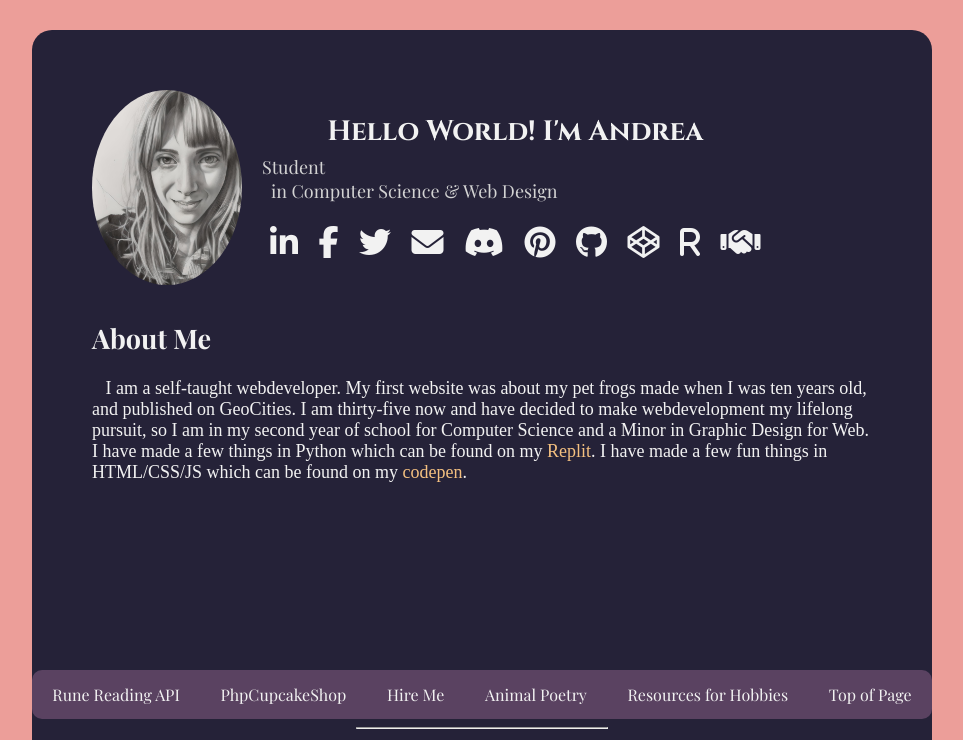
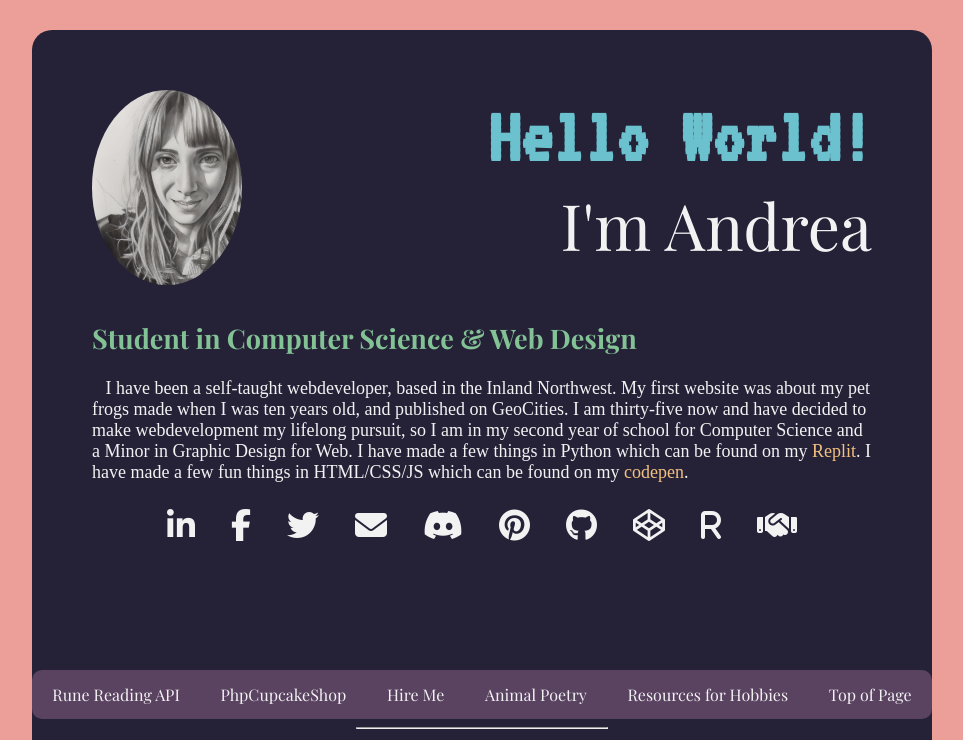
Before and after one commit to aemegi/aemegi.github.io, a PHP site: page / in a window 1280 px wide. Shown: the top 740 px of the page, without its empty margins (158-1121 px from the left). Run offline with PHP 8.4, Linux system fonts and the light colour scheme; some libraries are stand-ins or nearby versions; some web fonts are replaced.

Commit message:
Add files via upload

```diff
--- a/index.html
+++ b/index.html
@@ -93,15 +93,18 @@
           <img src="profilepic.jpg" alt="Profile Picture">
         </div>
         <div class="profile-info">
-        <h1>Hello World! I'm Andrea</h1>
-        <p>Student <br>&nbsp;&nbsp;in Computer Science & Web Design</p>
+          <h1>Hello World!</h1>
+          <p>&nbsp;&nbsp;I'm Andrea</p>
+        </div>
+      </div>
+      <div class="profile-content">
+        <h2>Student in Computer Science & Web Design</h2>
+        <p>&nbsp;&nbsp; I have been a self-taught webdeveloper, based in the Inland Northwest. My first website was about my pet frogs made when I was ten years old, and published on GeoCities. I am thirty-five now and have decided to make webdevelopment my lifelong pursuit, so I am in my second year of school for Computer Science and a Minor in Graphic Design for Web. I have made a few things in Python which can be found on my <a href="https://replit.com/@andreacrofoot" alt="replit">Replit</a>. I have made a few fun things in HTML/CSS/JS which can be found on my <a href="https://codepen.io/aemegi" alt="codepen">codepen</a>.</p>
         <div class="profile-buttons">
-
           <a href="https://www.linkedin.com/in/andreacrofoot/" alt="linkedIn" class="fa-icon fa fa-linkedin"></a>
           <a href="https://www.facebook.com/andrea.crofoot" alt="linkedIn" class="fa-icon fa fa-facebook"></a>
           <a href="https://x.com/aemegi_" alt="twitter" class="fa-icon fa fa-twitter"></a>
           <a href="mailto:aemegi@icloud.com" alt="email" class="fa-icon fa fa-envelope"></a>
-
           <a href="https://discord.com/invite/jVJYmFz2Ye" alt="discord" class="fa-icon fa-brands fa-discord"></a>
           <a href="https://www.pinterest.com/aemegi_/" alt="github" class="fa-icon fa fa-pinterest"></a>
           <a href="https://github.com/aemegi/" alt="github" class="fa-icon fa fa-github"></a>
@@ -111,22 +114,7 @@
         </div>
       </div>
     </div>
-    <div class="profile-content">
-      <h2>About Me</h2>
-      <p>&nbsp;&nbsp; I am a self-taught webdeveloper.  My first website was about my pet frogs made when I was ten years old, and published on GeoCities.
-        I am thirty-five now and have decided to make webdevelopment my lifelong pursuit, so I am in my second year of school for Computer Science and a Minor in Graphic Design for Web.
-       I have made a few things in Python which can be found on my <a href="https://replit.com/@andreacrofoot" alt="replit">Replit</a>. I have made a few fun things in HTML/CSS/JS which can be found on my <a href="https://codepen.io/aemegi" alt="codepen">codepen</a>.
 
-       </p>
-
-      </p>
-      <p>
-
-
-      </p>
-
-    </div>
-  </div>
   <div id="navbar">
     <a class="nav-item" href="#runes">Rune Reading API</a>
     <a class="nav-item" href="#phpcupcake">PhpCupcakeShop</a>
@@ -201,8 +189,8 @@
                              <div id="animalpoems" class="container">
                               <section>
                                 <div style="position: relative; top: 10vh;">
-                               <h2>Animal Poetry</h2>
-                              <div class="ant" style="">
+                               <h2 class="section-title"><a href="https://aemegi.github.io/poems/index.html">Animal Poetry</a></h2>
+                              <div class="ant">
                                 <div class="poem">
                                   <h2>The Ant and the Seed</h2>
                                       <p>
--- a/styles.css
+++ b/styles.css
@@ -1,5 +1,5 @@
 @import url('https://fonts.googleapis.com/css2?family=Cinzel:wght@400..900&family=Playfair+Display:ital,wght@0,400..900;1,400..900&family=Zeyada&display=swap');
-
+@import url('https://fonts.googleapis.com/css2?family=VT323&display=swap');
 body {
   margin: 0;
   padding: 0;
@@ -9,25 +9,24 @@ body {
 }
 
 h1, h2 {
-
   font-family: "Playfair Display", serif;
 }
+
 h3, h4, h5, h6 {
-
   font-family: "Cinzel", serif;
 }
 
 .name {
-
   font-family: "Zeyada", cursive;
 }
+
 main {
   background-color: #252238;
   max-width: 900px;
   margin: 0 auto;
   border-radius: 20px;
+}
 
-}
 .container {
   padding: 60px;
   font-size: 18px;
@@ -40,9 +39,9 @@ main {
   min-height: 65vh;
 }
 
-
 .profile-header {
   display: flex;
+  justify-content: space-between;
   align-items: center;
   margin-bottom: 30px;
 }
@@ -53,38 +52,40 @@ main {
   margin-right: 20px;
 }
 
+.profile-info {
+  text-align: right;
+}
+
 .profile-info h1 {
-    font-family: "Cinzel", serif;
+  color: #6bc2ce;
+  font-family: "VT323", monospace;
   margin: 0;
-    font-size: 28px;
+  font-size: 10vh;
 }
 
 .profile-info p {
   margin: 5px 0 15px;
-    color: lightgrey;
-
+  font-size: 8vh;
   font-family: "Playfair Display", serif;
 }
 
+.profile-content h2 {
+  color: #83c295;
+  margin-top: 30px;
+}
 
+.profile-buttons {
+  display: flex;
+  flex-direction: row;
+  flex-wrap: wrap;
+  gap: 20px;
+  justify-content: center;
+}
 
-  .profile-content h2 {
-    margin-top: 30px;
+.fa-icon {
+  text-decoration: none;
 
 }
-
-  .project-list {
-    display: grid;
-    grid-template-columns: repeat(auto-fit, minmax(250px, 1fr));
-    grid-gap: 20px;
-  }
-
-  .project-list .project {
-    background-color: #f4f4f4;
-    padding: 20px;
-    border-radius: 4px;
-  }
-
    /* The Modal (background) */
 .modal {
   display: none; /* Hidden by default */
```
Lines whose indentation alone changed are shown as unchanged.
